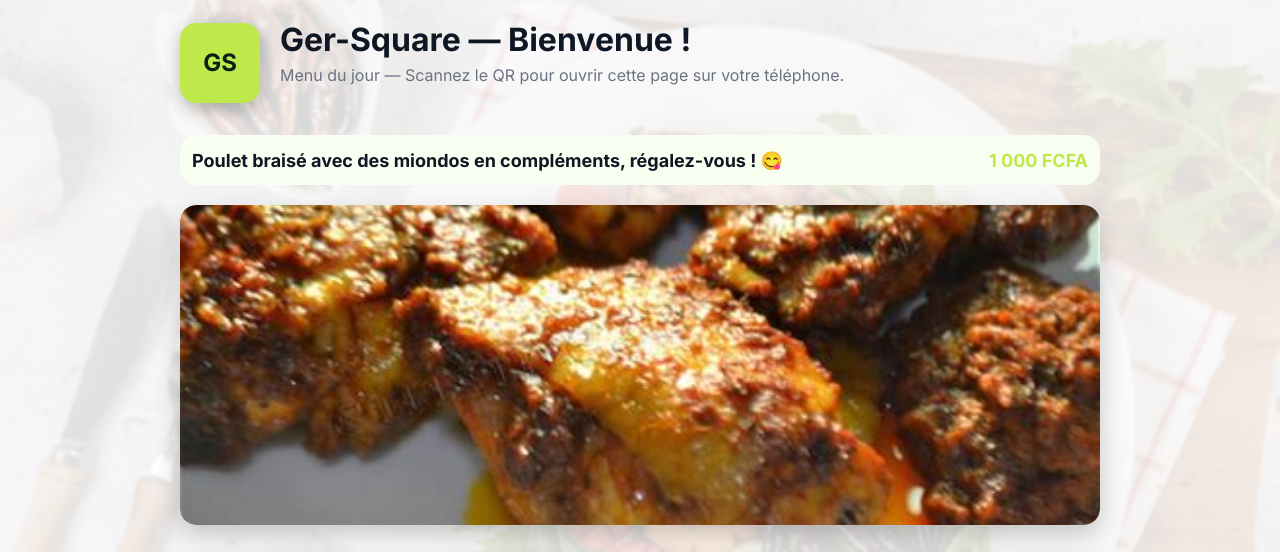
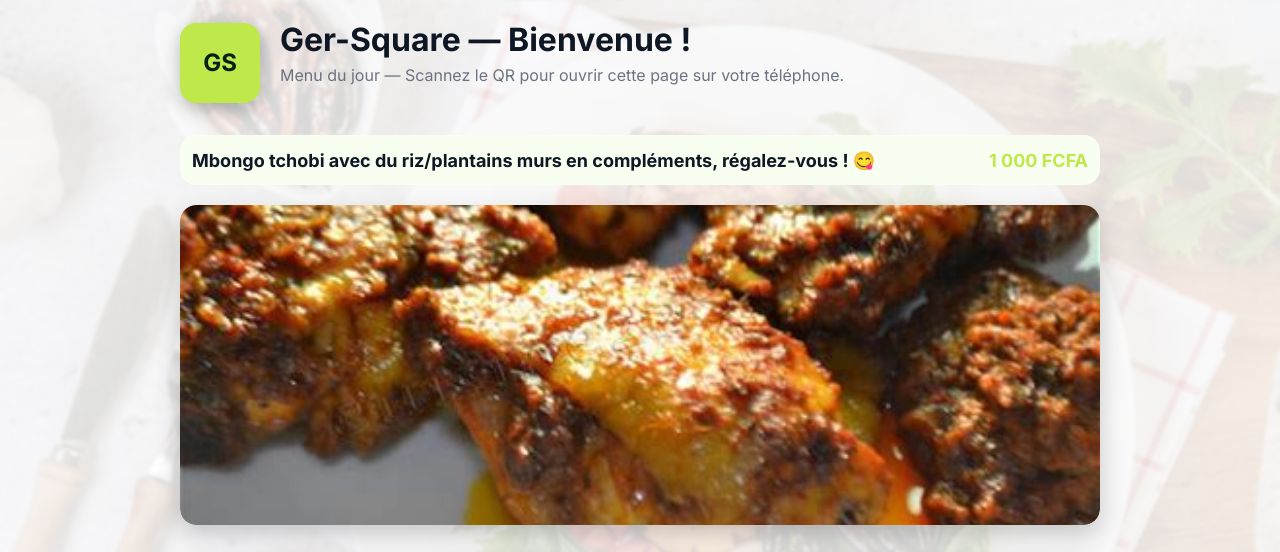
Before and after one commit to ErnestDikoum/miniger-square, a plain HTML site: page index.htm in a window 1280 px wide. Shown: the top 552 px of the page. Drawn offline with Linux system fonts and the light colour scheme; a script that the page names is missing.

Commit message:
Update index.htm

```diff
--- a/index.htm
+++ b/index.htm
@@ -21,7 +21,7 @@
 
       <!-- Plat du jour -->
       <div class="dish-info">
-        <span class="dish-name">Poulet braisé avec des miondos en compléments, régalez-vous ! 😋</span>
+        <span class="dish-name">Mbongo tchobi avec du riz/plantains murs en compléments, régalez-vous ! 😋</span>
         <span class="dish-price">1 000 FCFA</span>
       </div>
 
```
